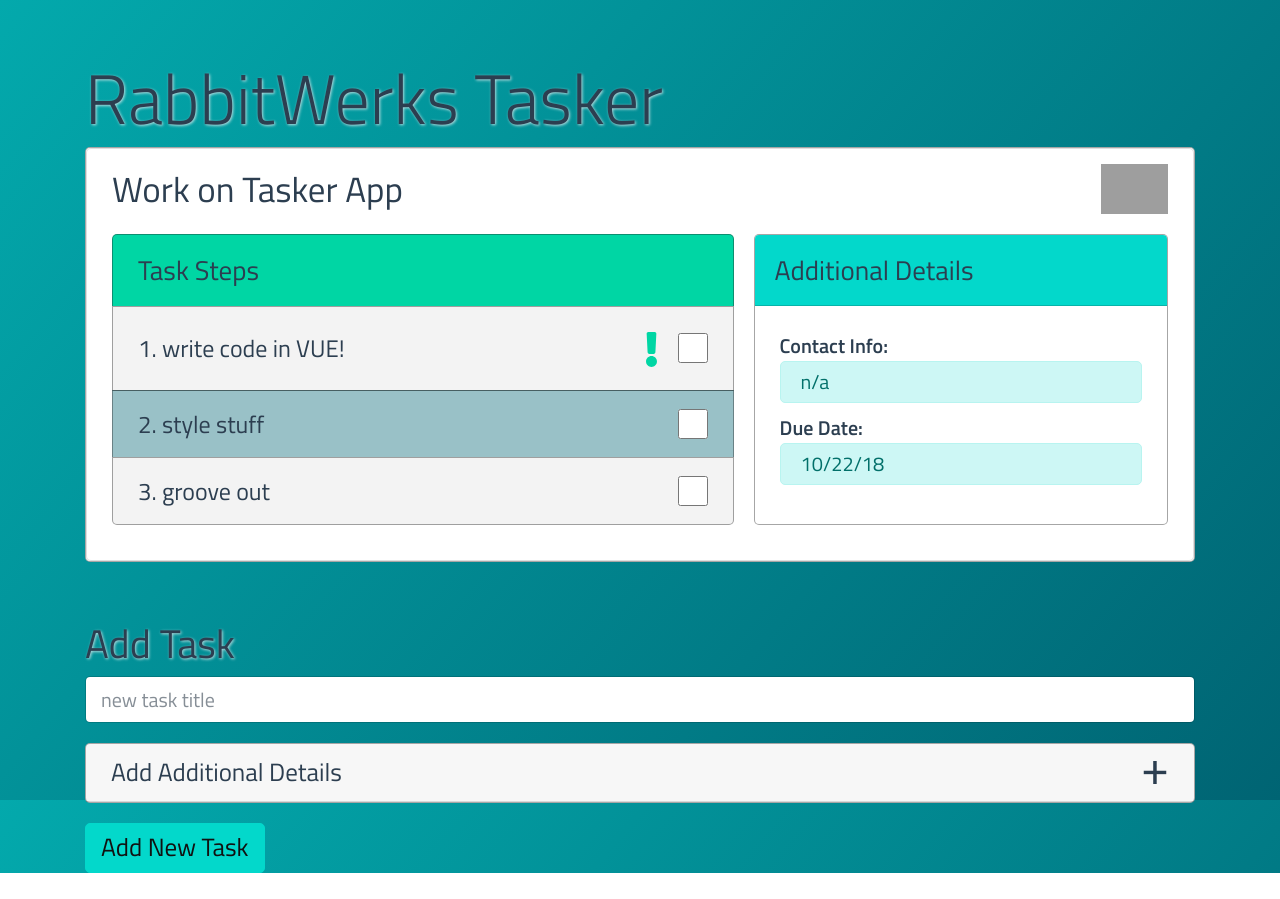
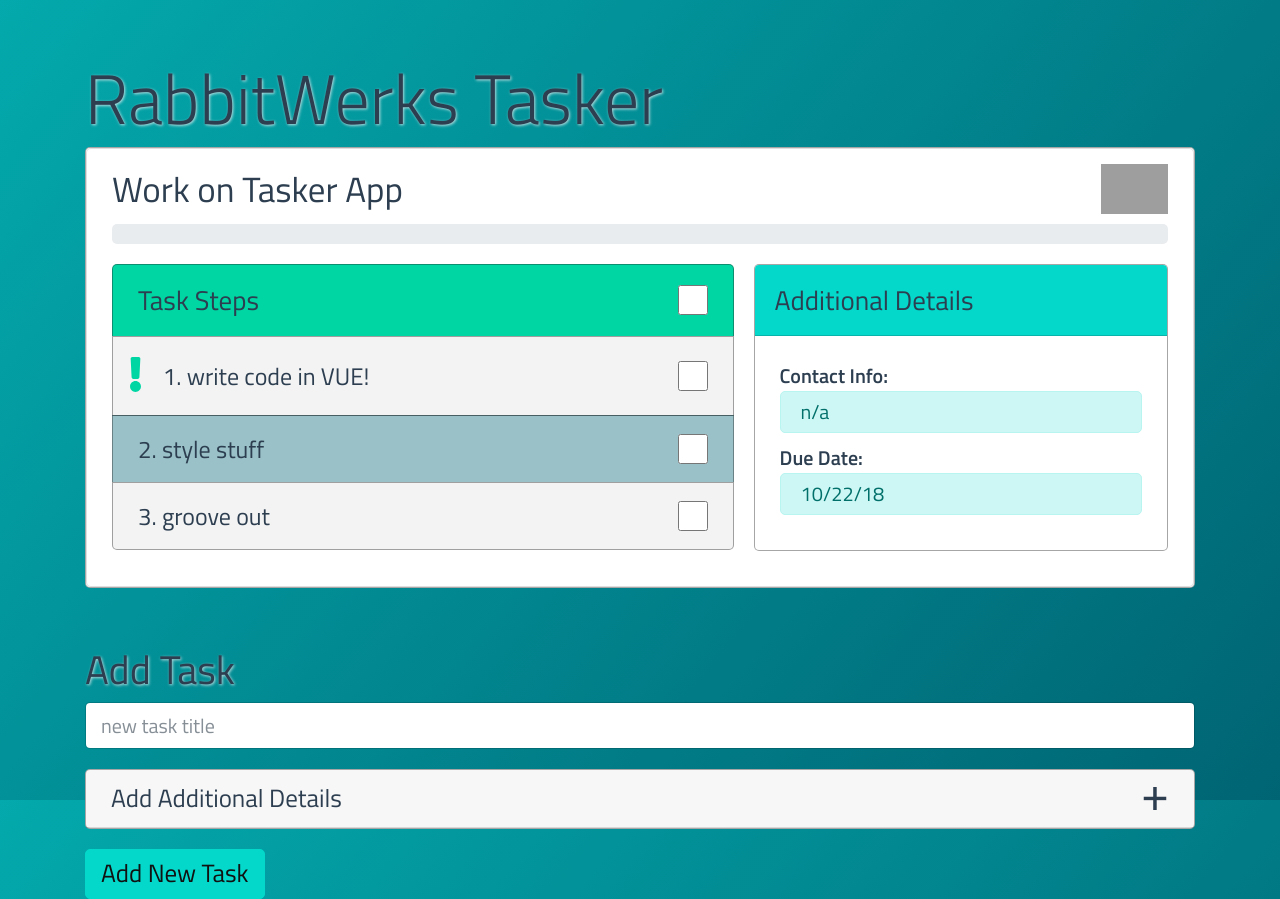
Before and after one commit to Sharpie360/tasker-app, a Vue app: page / in a window 1280 px wide. Before the commit the page ends 873 px from the top, so only its background shows below. Built offline with nearby package versions, Linux system fonts and the light colour scheme; grey boxes are pictures that could not be loaded.

Commit message:
added - progress bar for task completion percentage

```diff
--- /dev/null
+++ b/src/components/task-list/ProgressBar.vue
@@ -0,0 +1,48 @@
+<template>
+  <div class="progress mt-2">
+    <div
+      class="progress-bar bg-danger"
+      role="progressbar"
+      :style="progressValue"
+      :aria-valuenow="progressValue.width"
+      aria-valuemin="0"
+      aria-valuemax="100">
+
+    </div>
+  </div>
+</template>
+
+<script>
+export default {
+  props: ['steps'],
+  computed: {
+    progressValue(){
+      let numOfStepsCompleted = 0
+      this.steps.forEach(step => {
+        if(step.stepCompleted) {
+          numOfStepsCompleted++
+          console.log(numOfStepsCompleted)
+        }
+      })
+      if(numOfStepsCompleted === this.steps.length){
+        return { 'width': `100%` }
+      } else {
+        let progress = Math.floor(100 / this.steps.length) * numOfStepsCompleted
+        return { 'width': `${progress}%`}
+      }
+
+    }
+  }
+}
+</script>
+
+<style>
+
+.progress {
+  height: 1rem;
+}
+.progress-bar {
+  transition: width .3s ease-in-out forward;
+}
+
+</style>
--- a/src/components/task-list/TaskDetails.vue
+++ b/src/components/task-list/TaskDetails.vue
@@ -2,13 +2,30 @@
   <div class="details">
     <div class="details-steps">
       <ul class="list-group">
-        <li class="list-group-item steps-title">Task Steps</li>
+        <li class="list-group-item steps-title">
+          <div class="steps-title-text">Task Steps</div>
+          <div class="complete-wrapper">
+            <input
+              type="checkbox"
+              class="complete-checkbox task-checkbox"
+              @change="setTaskAsCompleted(_id)"
+              >
+          </div>
+        </li>
         <li
           v-for="(step, i) in steps"
           :key="step[i]"
-          :class="{ 'step-optional': step.isOptionalStep }"
+          :class="{ 'step-optional': step.isOptionalStep, 'pl-1': step.isImportantStep }"
           class="list-group-item">
           <div class="step-flex">
+            <!-- important icon -->
+            <div
+              class="important-icon mt-1"
+              v-show="step.isImportantStep">
+              <app-important-svg
+                :important="step.isImportantStep"
+              ></app-important-svg>
+            </div>
             <div
               class="step-content"
               @dblclick="step.editMode = true"
@@ -24,20 +41,13 @@
                 v-model="step.value"
                 autofocus>
             </div>
-            <!-- important icon -->
-            <div
-              class="important-icon mt-2"
-              v-show="step.isImportantStep">
-              <app-important-svg
-                :important="step.isImportantStep"
-              ></app-important-svg>
-            </div>
+
             <div class="complete-wrapper">
               <input
                 type="checkbox"
-                class="complete-checkbox"
-                @click="toggleCompleted(i, _id)"
-                 >
+                class="complete-checkbox step-checkbox"
+                @change="toggleStepCompleted(i, _id)"
+                :disabled="taskCompleted">
             </div>
           </div>
         </li>
@@ -64,13 +74,9 @@
       return {
       }
     },
-    methods: {
-      toggleCompleted(i, id) {
-        eventBus.$emit('toggleStepCompleted', {i, id})
-      },
-    },
     props: {
       _id: Number,
+      taskCompleted: Boolean,
       due: String,
       contact: String,
       steps: Array,
@@ -79,7 +85,27 @@
       'app-important-svg': ImportantSVG,
       'task-additional-details': AdditionalDetails
 
-    }
+    },
+    methods: {
+      toggleStepCompleted(i, id) {
+        eventBus.$emit('toggleStepCompleted', {i, id})
+      },
+      setTaskAsCompleted(id) {
+        const checkboxes = document.querySelectorAll
+        ('.step-checkbox')
+        checkboxes.forEach(checkbox => {
+          if(!this.taskCompleted){
+            checkbox.checked = true
+          } else {
+            checkbox.checked = false
+          }
+        })
+        this.steps.forEach(step => {
+          step.stepCompleted = !step.stepCompleted
+        });
+        eventBus.$emit('setTaskAsCompleted', id)
+      }
+    },
   }
 </script>
 
@@ -110,7 +136,14 @@ li {
   background-color: #00D6A4;
   font-weight: 400;
   font-size: 1.35rem;
+  display: flex;
+  justify-content: space-between;
+  align-items: center;
 }
+.steps-title-text {
+  flex: 23;
+}
+
 .step-flex {
   display: flex;
   justify-content: space-between;
--- a/src/components/task-list/TaskList.vue
+++ b/src/components/task-list/TaskList.vue
@@ -6,6 +6,7 @@
         :key="task._id"
         :class="{ 'task-bg-completed': task.completed }"
         class="list-group-item task-group">
+        <div class="task-header-group">
           <div class="task-header">
             <h3 :class="{ 'task-title-completed': task.completed }">
               {{ task.task }}
@@ -14,13 +15,18 @@
             @click="showDetails(task)"
             src="../../assets/angle-left-solid.svg" alt="">
           </div>
+          <app-task-progress-bar :steps="task.details.steps"></app-task-progress-bar>
+        </div>
+        <keep-alive>
           <app-task-details
             v-if="task.task_detailsShown"
             :_id="task._id"
+            :task-completed="task.completed"
             :due="task.details.due"
             :contact="task.details.contact"
             :steps="task.details.steps">
           </app-task-details>
+        </keep-alive>
 
       </li>
     </ul>
@@ -30,6 +36,7 @@
 <script>
   import { eventBus } from '../../main.js'
   import TaskDetails from './TaskDetails.vue'
+  import ProgressBar from './ProgressBar.vue'
 
   export default {
     data () {
@@ -74,6 +81,11 @@
         ]
       }
     },
+    components: {
+      'app-task-details': TaskDetails,
+      'app-task-progress-bar': ProgressBar
+    },
+
 
     methods: {
       showDetails(task) {
@@ -90,14 +102,13 @@
         checkIfComplete.push(...this.taskList[id].details.steps)
         if(checkIfComplete.every(step => step.stepCompleted === true)){
           this.taskList[id].completed = true
+          document.querySelector('.task-checkbox').checked = true
         } else {
           this.taskList[id].completed = false
+          document.querySelector('.task-checkbox').checked = false
         }
 
       }
-    },
-    components: {
-      'app-task-details': TaskDetails
     },
     created() {
       eventBus.$on('newTaskAdded', newTaskData => {
@@ -113,10 +124,13 @@
           completed: false
         })
       })
+      // receiving end of CE from TaskDetails
       eventBus.$on('toggleStepCompleted', indexID => {
-        //console.log('Step index = ', indexID.i)
-        //console.log('taskID = ', indexID.id)
         this.toggleStepCompleted(indexID.i, indexID.id)
+      })
+      // receiving end of CE from TaskDetails
+      eventBus.$on('setTaskAsCompleted', id => {
+        this.taskList[id].completed = !this.taskList[id].completed
       })
 
     }
@@ -137,7 +151,7 @@
   }
   .task-title-completed {
     text-decoration: line-through;
-    text-decoration-color: rgb(100, 100, 100);
+    text-decoration-color: rgb(255, 255, 255);
   }
 
   .task-header {
```
Lines whose indentation alone changed are shown as unchanged.
